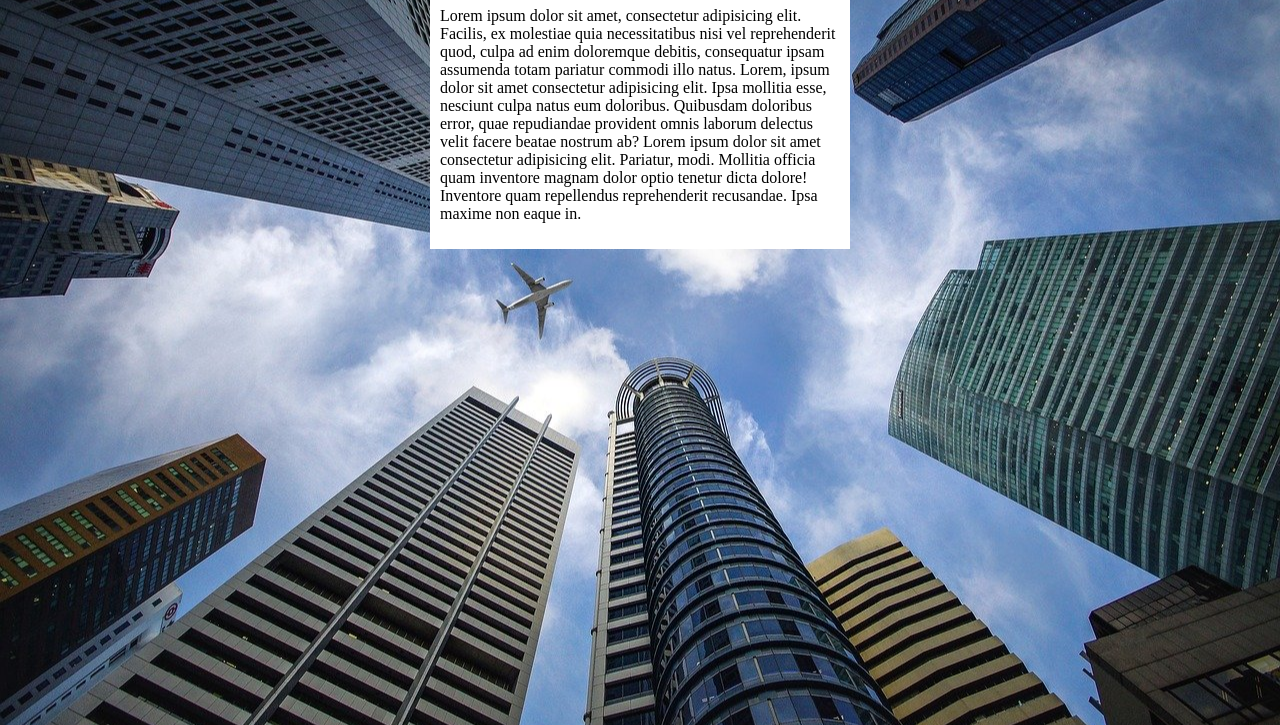
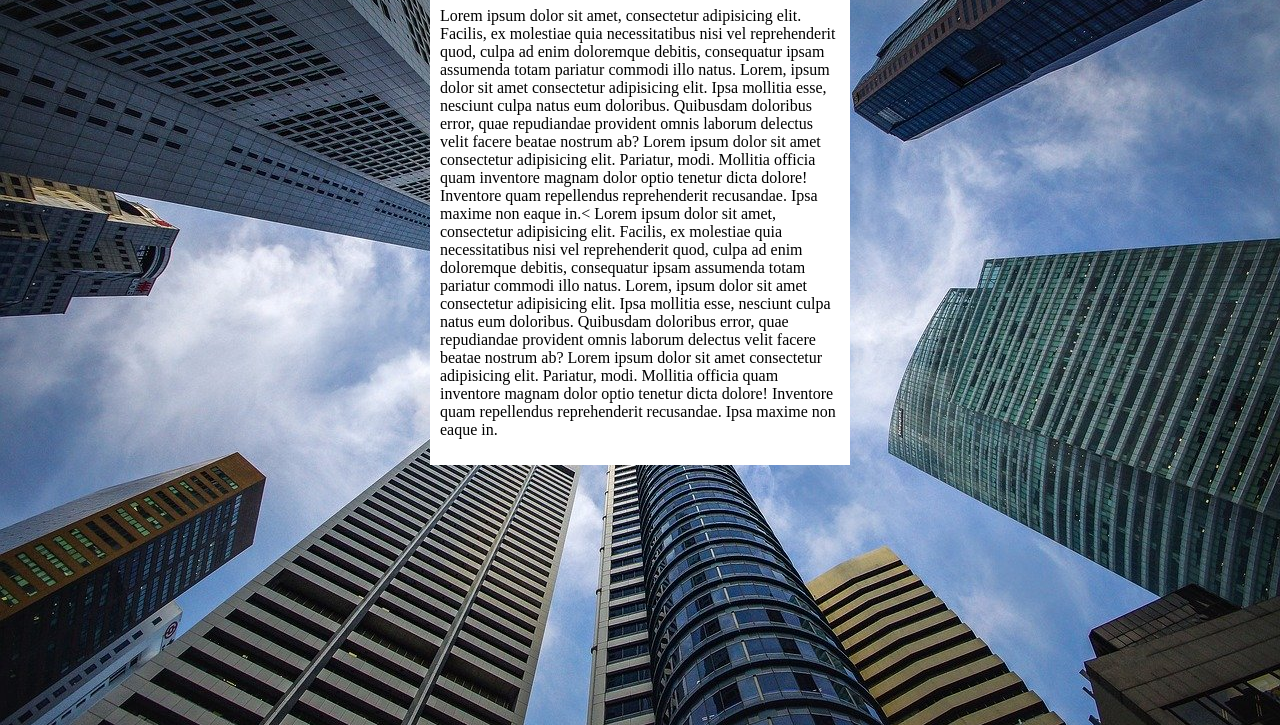
Before and after one commit to LucasLira-dev/html-css, a plain HTML site: page exercicios/ex022/fundo006.html in a window 1280 px wide. Shown: the part 91-816 px from the top of the page. Drawn offline with Linux system fonts and the light colour scheme.

Commit message:
mudei o fundo006.html

```diff
--- a/exercicios/ex022/fundo006.html
+++ b/exercicios/ex022/fundo006.html
@@ -7,16 +7,13 @@
     <style>
         body {
             height: 100vh;
-            background-color: black;
-            background-image: url(imagens/wallpaper002.jpg);
-            background-position: center center;
-            background-repeat: no-repeat;
+            background: black url(imagens/wallpaper002.jpg) center center no-repeat  fixed;
             background-size: cover;
         }
 
         main {
             background-color: white;
-            width: 400px;
+            max-width: 400px;
             padding: 10px;
             margin: auto;
         }
@@ -25,7 +22,7 @@
 <body>
     <main>
         <h1> teste de imagem de fundo</h1>
-        <p> Lorem ipsum dolor sit amet, consectetur adipisicing elit. Facilis, ex molestiae quia necessitatibus nisi vel reprehenderit quod, culpa ad enim doloremque debitis, consequatur ipsam assumenda totam pariatur commodi illo natus. Lorem, ipsum dolor sit amet consectetur adipisicing elit. Ipsa mollitia esse, nesciunt culpa natus eum doloribus. Quibusdam doloribus error, quae repudiandae provident omnis laborum delectus velit facere beatae nostrum ab? Lorem ipsum dolor sit amet consectetur adipisicing elit. Pariatur, modi. Mollitia officia quam inventore magnam dolor optio tenetur dicta dolore! Inventore quam repellendus reprehenderit recusandae. Ipsa maxime non eaque in.</p>
+        <p> Lorem ipsum dolor sit amet, consectetur adipisicing elit. Facilis, ex molestiae quia necessitatibus nisi vel reprehenderit quod, culpa ad enim doloremque debitis, consequatur ipsam assumenda totam pariatur commodi illo natus. Lorem, ipsum dolor sit amet consectetur adipisicing elit. Ipsa mollitia esse, nesciunt culpa natus eum doloribus. Quibusdam doloribus error, quae repudiandae provident omnis laborum delectus velit facere beatae nostrum ab? Lorem ipsum dolor sit amet consectetur adipisicing elit. Pariatur, modi. Mollitia officia quam inventore magnam dolor optio tenetur dicta dolore! Inventore quam repellendus reprehenderit recusandae. Ipsa maxime non eaque in.< Lorem ipsum dolor sit amet, consectetur adipisicing elit. Facilis, ex molestiae quia necessitatibus nisi vel reprehenderit quod, culpa ad enim doloremque debitis, consequatur ipsam assumenda totam pariatur commodi illo natus. Lorem, ipsum dolor sit amet consectetur adipisicing elit. Ipsa mollitia esse, nesciunt culpa natus eum doloribus. Quibusdam doloribus error, quae repudiandae provident omnis laborum delectus velit facere beatae nostrum ab? Lorem ipsum dolor sit amet consectetur adipisicing elit. Pariatur, modi. Mollitia officia quam inventore magnam dolor optio tenetur dicta dolore! Inventore quam repellendus reprehenderit recusandae. Ipsa maxime non eaque in.</p>
     </main>
 </body>
 </html>
```
